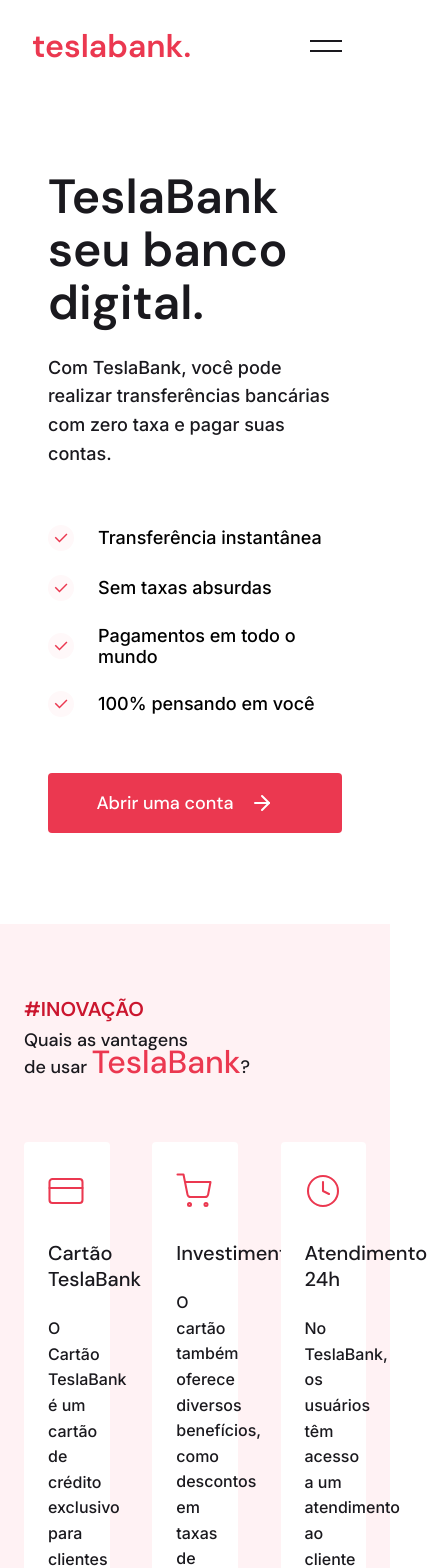
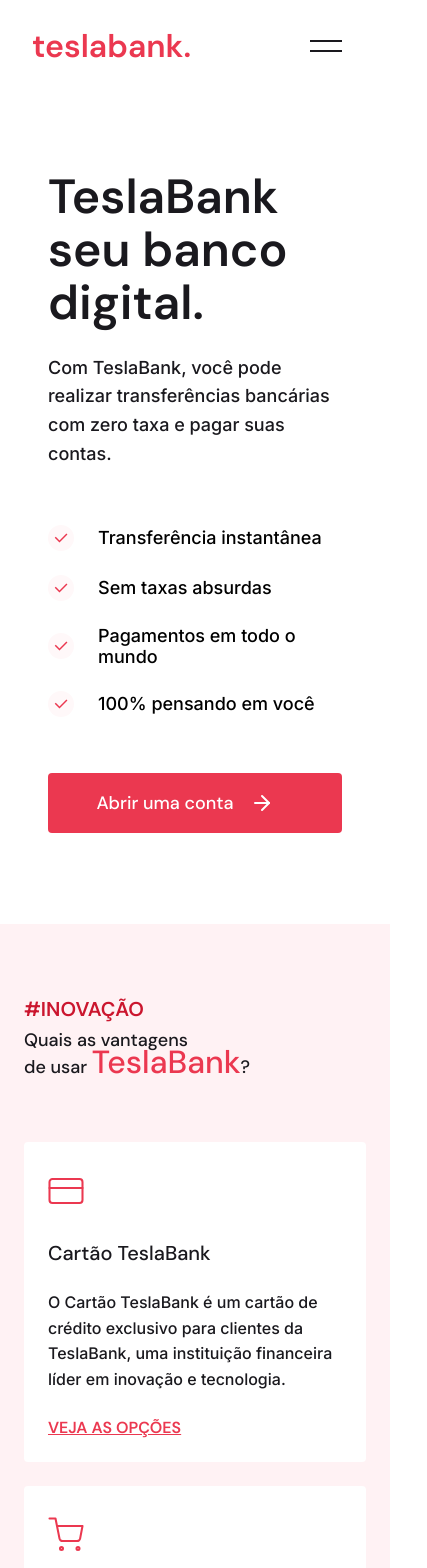
Before and after one commit to codemoises/teslaBank, a React (Create React App) app: page / in a window 390 px wide. Shown: the top 1568 px of the page, 427 px wide, since content can reach past the window. Built offline with nearby package versions, Linux system fonts and the light colour scheme.

Commit message:
💥 fix: Article responsivo

```diff
--- a/src/components/CardInnovation/styles.ts
+++ b/src/components/CardInnovation/styles.ts
@@ -11,6 +11,10 @@ export const Article = styled.article`
       img {
         width: 42px;
       }
+    }
+
+    @media screen and (max-width: ${theme.containers.containerXl}) {
+      width: 100%;
     }
   `};
 `;
@@ -26,9 +30,6 @@ export const Div = styled.div`
     display: flex;
     align-items: center;
 
-    @media screen and (max-width: ${theme.containers.containerXl}) {
-      width: 100%;
-    }
   `};
 `;
 
```
